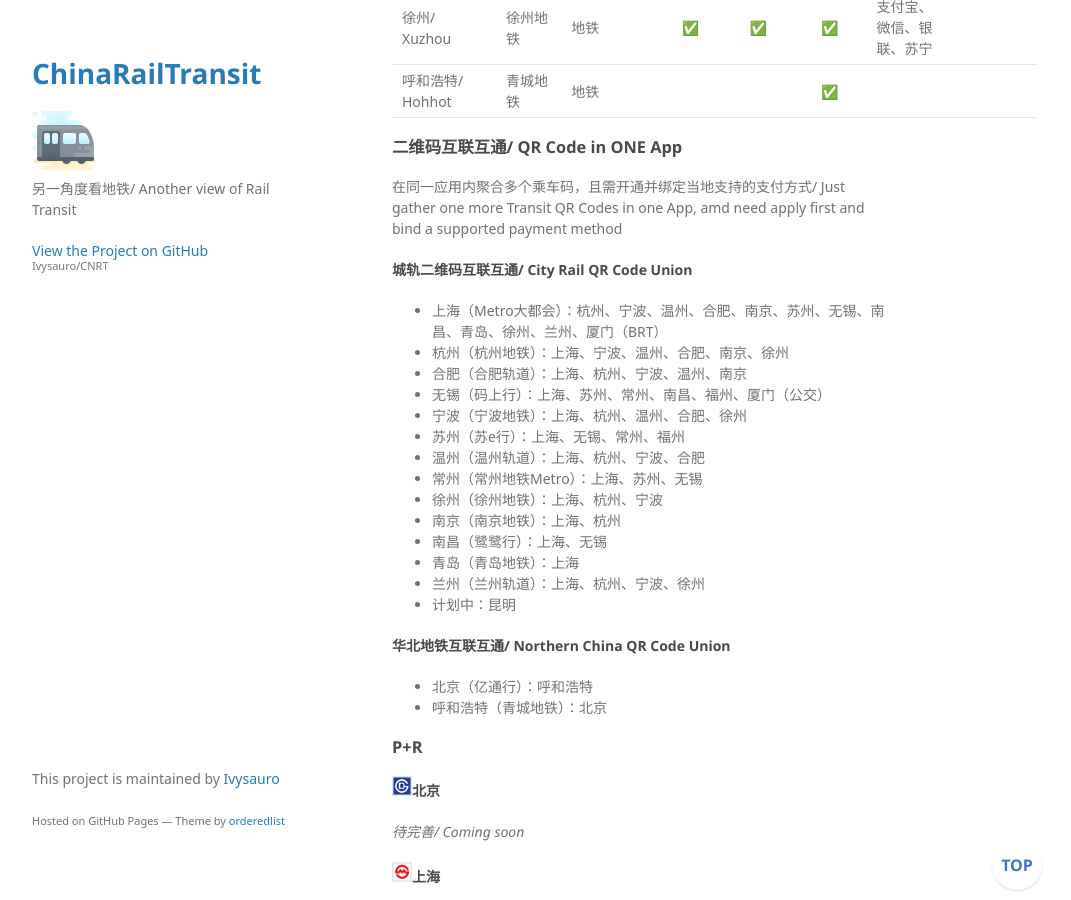
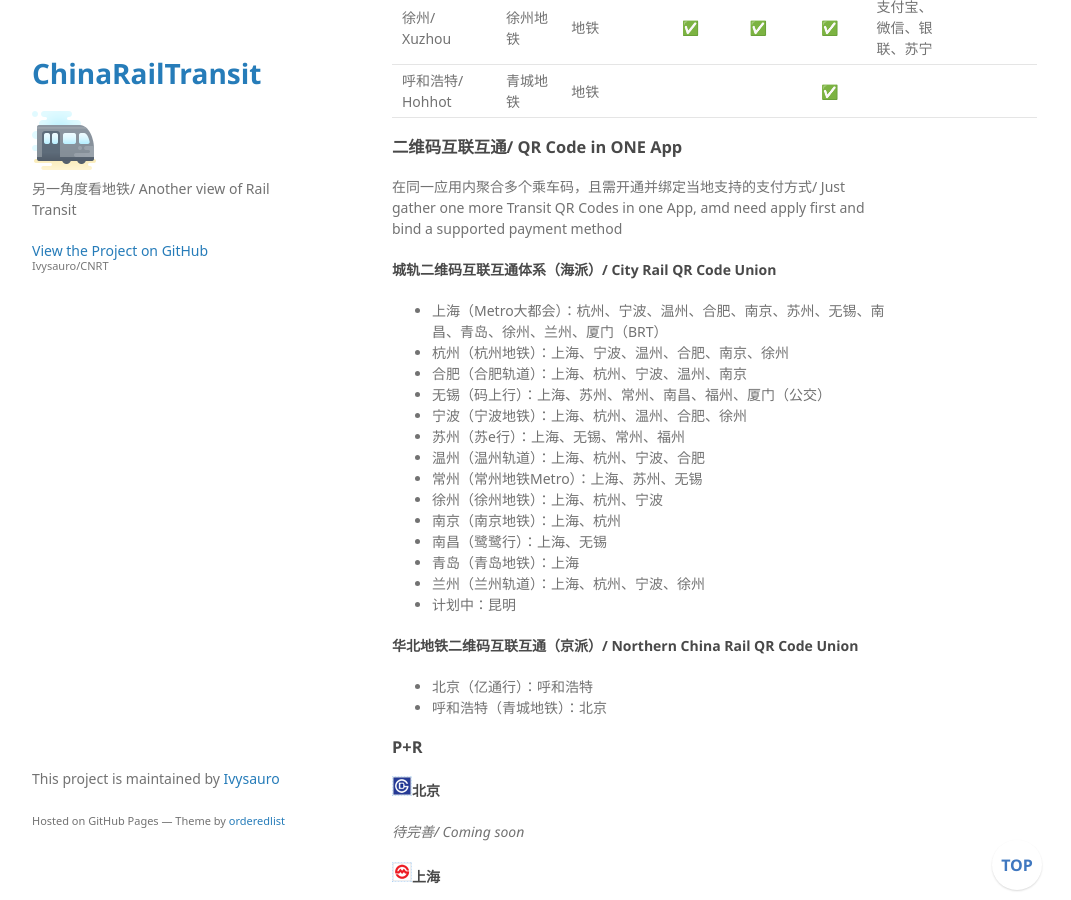
Before and after one commit to Ivysauro/CNRT, a Jekyll site: the page built from data/General Operations.md, in a window 1280 px wide and 900 px high, scrolled down 9019 px. Shown: the whole window, without its empty margins (178-1249 px from the left). Built offline with Jekyll 4.4.1, drawn with Linux system fonts in a browser that asks for light colours; some web fonts are replaced; our own code applies the rules of GitHub Pages for plain Markdown files; a script that is not in the unit is left out.

Commit message:
🍊更新二维码互通数据

```diff
--- a/data/General Operations.md
+++ b/data/General Operations.md
@@ -210,7 +210,8 @@
 
 在同一应用内聚合多个乘车码，且需开通并绑定当地支持的支付方式/ Just gather one more Transit QR Codes in one App, amd need apply first and bind a supported payment method
 
-#### 城轨二维码互联互通/ City Rail QR Code Union
+#### 城轨二维码互联互通体系（海派）/ City Rail QR Code Union
+
 - 上海（Metro大都会）：杭州、宁波、温州、合肥、南京、苏州、无锡、南昌、青岛、徐州、兰州、厦门（BRT）
 - 杭州（杭州地铁）：上海、宁波、温州、合肥、南京、徐州
 - 合肥（合肥轨道）：上海、杭州、宁波、温州、南京
@@ -226,7 +227,7 @@
 - 兰州（兰州轨道）：上海、杭州、宁波、徐州
 - 计划中：昆明
 
-#### 华北地铁互联互通/ Northern China QR Code Union
+#### 华北地铁二维码互联互通（京派）/ Northern China Rail QR Code Union
 
 - 北京（亿通行）：呼和浩特
 - 呼和浩特（青城地铁）：北京
```
